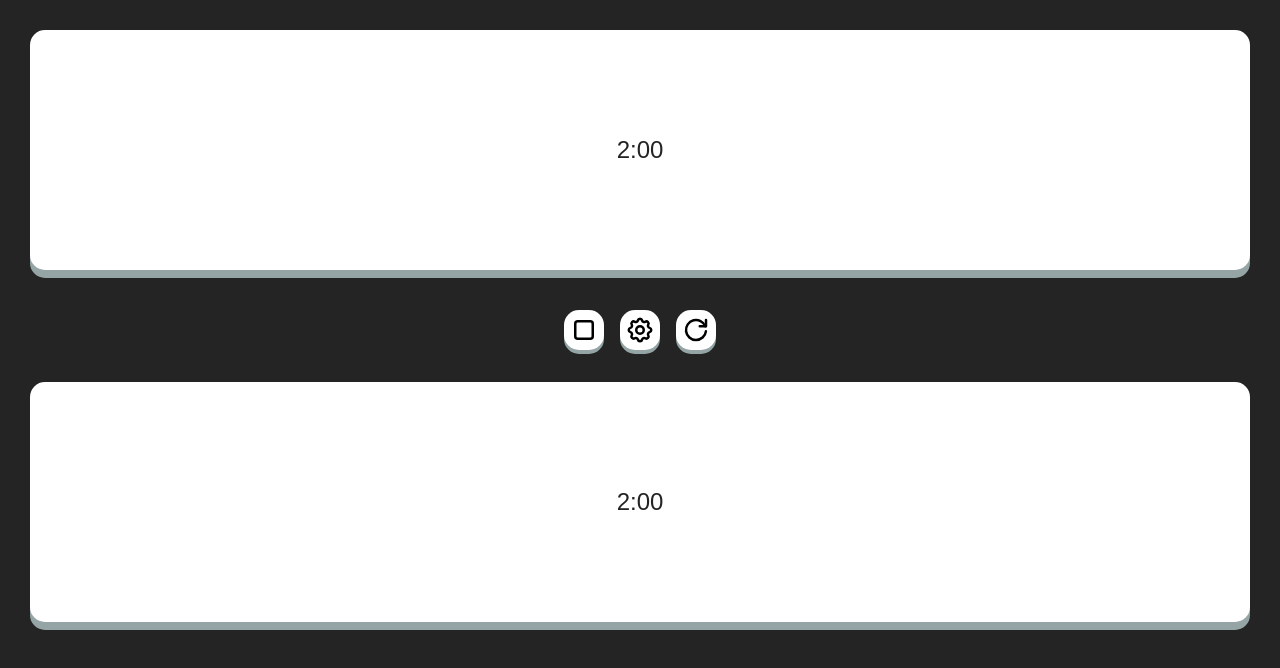
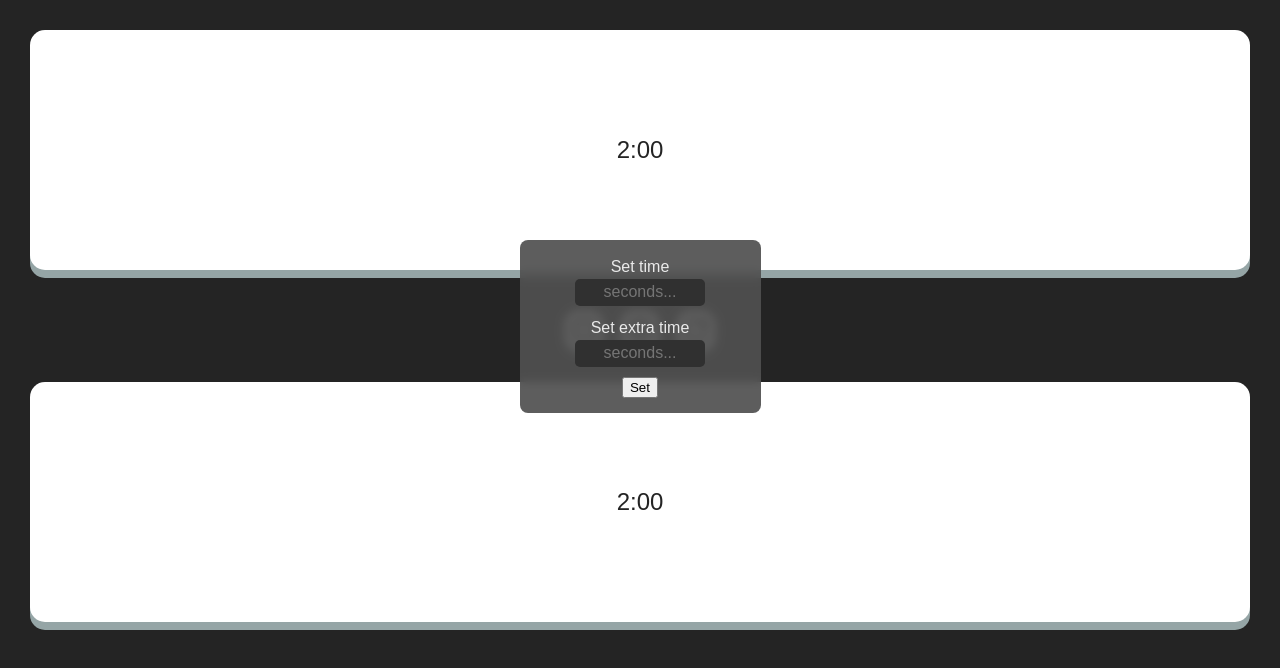
Before and after one commit to joajo13/react-chess, a React (Vite) app: page / in a window 1280 px wide. Both pictures are taken after a click on the button 640 px from the left and 330 px from the top of the page. Shown: the top 668 px of the page. Built offline with nearby package versions, Linux system fonts and the light colour scheme.

Commit message:
Counter with dropmenu

```diff
--- a/src/components/Counter.css
+++ b/src/components/Counter.css
@@ -68,3 +68,23 @@ input {
   scale: 0.9;
   transition: 0.2s;
 }
+
+.config-card {
+  background-color: #505050ec;
+  border-radius: 8px;
+  padding: 15px;
+  max-height: 150px;
+  overflow-y: auto;
+  position: absolute;
+  backdrop-filter: blur(5px);
+  z-index: 1;
+  display: flex;
+  flex-direction: column;
+  align-items: center;
+}
+
+.config-card input {
+  width: 60%;
+  margin-inline: 0px;
+  margin-bottom: 10px;
+}
--- a/src/components/Counter.jsx
+++ b/src/components/Counter.jsx
@@ -1,6 +1,18 @@
 import { useMemo, useRef, useState } from "react";
 import "./Counter.css";
 import { TbSettings, TbReload, TbPlayerStop } from "react-icons/tb";
+
+const ConfigPanel = () => {
+  return (
+    <div className="config-card">
+      <label htmlFor="1">Set time</label>
+      <input type="text" id="1" placeholder="seconds..." />
+      <label htmlFor="2">Set extra time</label>
+      <input type="text" id="2" placeholder="seconds..." />
+      <button>Set</button>
+    </div>
+  );
+};
 
 export const Counter = ({ initialState = 120, extraSecs = 0 }) => {
   const [counter1, setCounter1] = useState({
@@ -12,6 +24,7 @@ export const Counter = ({ initialState = 120, extraSecs = 0 }) => {
     isCounting: false,
   });
   const [isStarted, setIsStarted] = useState(false);
+  const [isOnConfig, setIsOnConfig] = useState(false);
   const intervalRef = useRef(null);
 
   const onStart = (counter) => {
@@ -86,6 +99,10 @@ export const Counter = ({ initialState = 120, extraSecs = 0 }) => {
     setIsStarted(false);
   };
 
+  const onSetting = () => {
+    setIsOnConfig(!isOnConfig);
+  };
+
   const convertToTime = useMemo(() => {
     return (value) => {
       const minutes = Math.floor(value / 60);
@@ -107,12 +124,13 @@ export const Counter = ({ initialState = 120, extraSecs = 0 }) => {
           <TbPlayerStop size="30px" />
         </button>
         <button>
-          <TbSettings size="30px" />
+          <TbSettings size="30px" onClick={onSetting} />
         </button>
         <button>
-          <TbReload size="30px" />
+          <TbReload size="30px" onClick={onReset} />
         </button>
       </div>
+      {isOnConfig ? <ConfigPanel /> : null}
       <button
         className={`button ${counter2.isCounting ? "is-counting" : ""}`}
         onClick={handleCounterClickCounter2}
```
